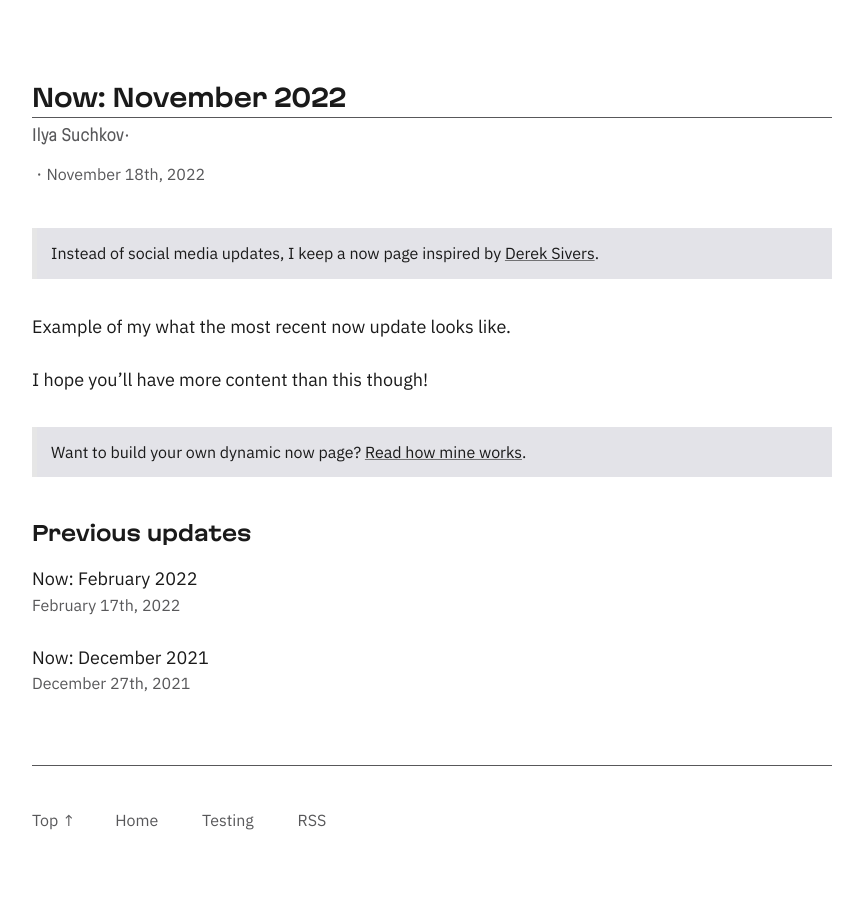
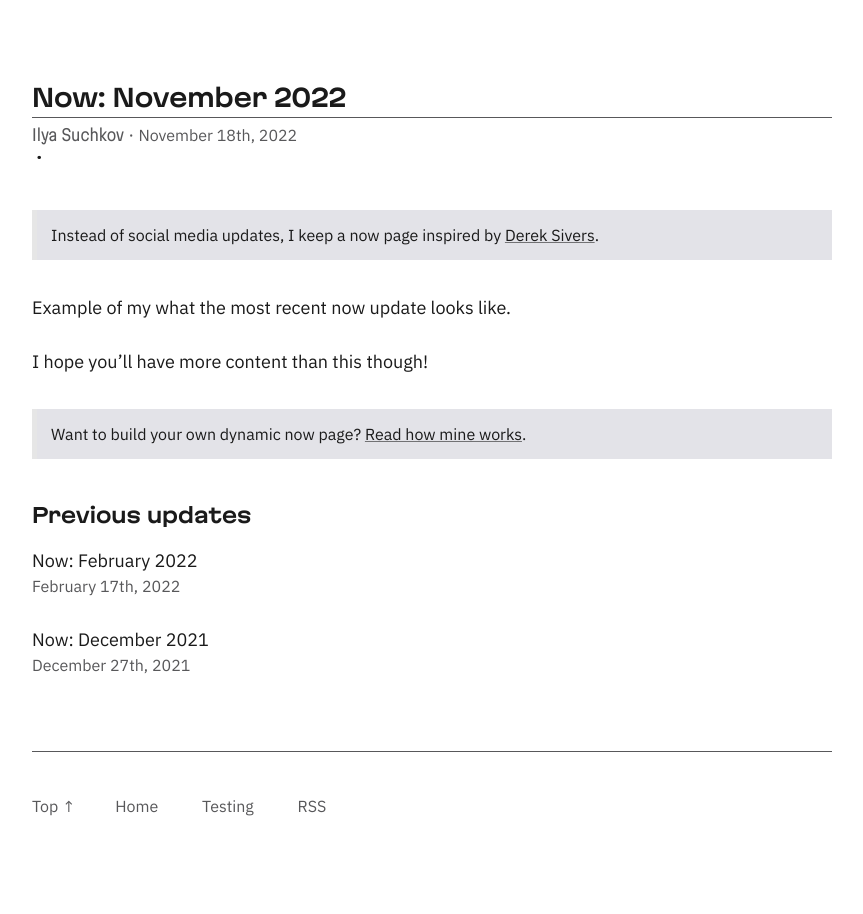
Before and after one commit to suchkow/suchkow.github.io, a Jekyll site: the page built from _pages/now.md, in a window 1280 px wide. Shown: the whole page, without its empty margins (208-1071 px from the left). Built offline with Jekyll 4.4.1, drawn with Linux system fonts in a browser that asks for light colours.

Commit message:
Minor changes were made

```diff
--- a/_layouts/post.html
+++ b/_layouts/post.html
@@ -7,11 +7,11 @@
 <header>
 	<h1 class="post-title">{%- if page.nowPage -%}{{ site.categories.now[0].title }}{%- else -%}{{ page.title }}{%- endif -%}</h1>
 	<p class="post-author-and-time">
-	<a href="/" title="Home" rel="author" class="internal-link">Ilya Suchkov</a>&middot;
-	<a href="" title="Topics" class="tag-list">{{ page.tags }}</a>
+	<a href="/" title="Home" rel="author" class="internal-link">Ilya Suchkov</a>
 	{%- unless page.category contains "english-guide" -%}
 	&nbsp;&middot;&nbsp;<time datetime="{{ postDate | date: '%Y-%m-%d' }}">
 	{%- unless page.custom-date %}{{ postDate | date: "%B" }} {{prettyDateOfPost}}{{ ordinalEnding }}, {{ postDate | date: "%Y" }}{%- else -%}{{ page.custom-date }}{%- endunless -%}</time>{% endunless %}</p>
+	&nbsp;&middot;&nbsp;<a href="/" title="Topics" class="internal-link">{{ page.tags }}</a>
 </header>
 
 {%- if page.categories contains "now" -%}
```
